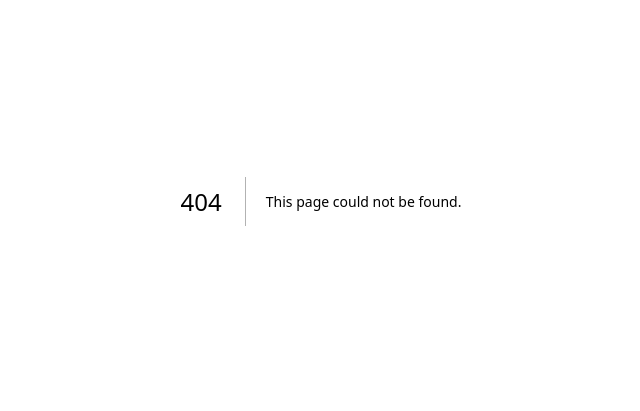
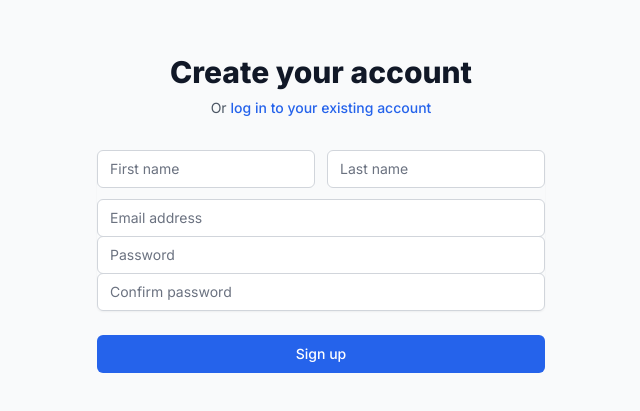
Before and after one commit to dzodze00/claimly.app, a Next.js app: page /signup in a window 1280 px wide. Before the commit this address had no page. Shown: the part 199-610 px from the top of the page, without its empty margins (319-959 px from the left). Built offline with nearby package versions, Linux system fonts and the light colour scheme.

Commit message:
Create page.tsx

```diff
--- /dev/null
+++ b/app/signup/page.tsx
@@ -0,0 +1,202 @@
+"use client"
+
+import type React from "react"
+
+import Link from "next/link"
+import { useState } from "react"
+
+export default function SignupPage() {
+  const [formData, setFormData] = useState({
+    firstName: "",
+    lastName: "",
+    email: "",
+    password: "",
+    confirmPassword: "",
+  })
+
+  const [isLoading, setIsLoading] = useState(false)
+  const [errors, setErrors] = useState<Record<string, string>>({})
+
+  const handleChange = (e: React.ChangeEvent<HTMLInputElement>) => {
+    const { name, value } = e.target
+    setFormData((prev) => ({
+      ...prev,
+      [name]: value,
+    }))
+
+    // Clear error when user types
+    if (errors[name]) {
+      setErrors((prev) => {
+        const newErrors = { ...prev }
+        delete newErrors[name]
+        return newErrors
+      })
+    }
+  }
+
+  const validate = () => {
+    const newErrors: Record<string, string> = {}
+
+    if (!formData.firstName) newErrors.firstName = "First name is required"
+    if (!formData.lastName) newErrors.lastName = "Last name is required"
+
+    if (!formData.email) newErrors.email = "Email is required"
+    else if (!/\S+@\S+\.\S+/.test(formData.email)) newErrors.email = "Email is invalid"
+
+    if (!formData.password) newErrors.password = "Password is required"
+    else if (formData.password.length < 8) newErrors.password = "Password must be at least 8 characters"
+
+    if (formData.password !== formData.confirmPassword) {
+      newErrors.confirmPassword = "Passwords do not match"
+    }
+
+    setErrors(newErrors)
+    return Object.keys(newErrors).length === 0
+  }
+
+  const handleSubmit = (e: React.FormEvent) => {
+    e.preventDefault()
+
+    if (validate()) {
+      setIsLoading(true)
+
+      // Simulate API call
+      setTimeout(() => {
+        setIsLoading(false)
+        // In a real app, you would redirect to dashboard or home page after successful signup
+        window.location.href = "/"
+      }, 1500)
+    }
+  }
+
+  return (
+    <div className="min-h-screen flex items-center justify-center bg-gray-50 py-12 px-4 sm:px-6 lg:px-8">
+      <div className="max-w-md w-full space-y-8">
+        <div>
+          <h1 className="mt-6 text-center text-3xl font-extrabold text-gray-900">Create your account</h1>
+          <p className="mt-2 text-center text-sm text-gray-600">
+            Or{" "}
+            <Link href="/login" className="font-medium text-blue-600 hover:text-blue-500">
+              log in to your existing account
+            </Link>
+          </p>
+        </div>
+
+        <form className="mt-8 space-y-6" onSubmit={handleSubmit}>
+          <div className="rounded-md shadow-sm -space-y-px">
+            <div className="grid grid-cols-2 gap-3 mb-3">
+              <div>
+                <label htmlFor="firstName" className="sr-only">
+                  First Name
+                </label>
+                <input
+                  id="firstName"
+                  name="firstName"
+                  type="text"
+                  required
+                  value={formData.firstName}
+                  onChange={handleChange}
+                  className={`appearance-none rounded-md relative block w-full px-3 py-2 border ${
+                    errors.firstName ? "border-red-500" : "border-gray-300"
+                  } placeholder-gray-500 text-gray-900 focus:outline-none focus:ring-blue-500 focus:border-blue-500 focus:z-10 sm:text-sm`}
+                  placeholder="First name"
+                />
+                {errors.firstName && <p className="text-red-500 text-xs mt-1">{errors.firstName}</p>}
+              </div>
+              <div>
+                <label htmlFor="lastName" className="sr-only">
+                  Last Name
+                </label>
+                <input
+                  id="lastName"
+                  name="lastName"
+                  type="text"
+                  required
+                  value={formData.lastName}
+                  onChange={handleChange}
+                  className={`appearance-none rounded-md relative block w-full px-3 py-2 border ${
+                    errors.lastName ? "border-red-500" : "border-gray-300"
+                  } placeholder-gray-500 text-gray-900 focus:outline-none focus:ring-blue-500 focus:border-blue-500 focus:z-10 sm:text-sm`}
+                  placeholder="Last name"
+                />
+                {errors.lastName && <p className="text-red-500 text-xs mt-1">{errors.lastName}</p>}
+              </div>
+            </div>
+
+            <div className="mb-3">
+              <label htmlFor="email" className="sr-only">
+                Email address
+              </label>
+              <input
+                id="email"
+                name="email"
+                type="email"
+                autoComplete="email"
+                required
+                value={formData.email}
+                onChange={handleChange}
+                className={`appearance-none rounded-md relative block w-full px-3 py-2 border ${
+                  errors.email ? "border-red-500" : "border-gray-300"
+                } placeholder-gray-500 text-gray-900 focus:outline-none focus:ring-blue-500 focus:border-blue-500 focus:z-10 sm:text-sm`}
+                placeholder="Email address"
+              />
+              {errors.email && <p className="text-red-500 text-xs mt-1">{errors.email}</p>}
+            </div>
+
+            <div className="mb-3">
+              <label htmlFor="password" className="sr-only">
+                Password
+              </label>
+              <input
+                id="password"
+                name="password"
+                type="password"
+                autoComplete="new-password"
+                required
+                value={formData.password}
+                onChange={handleChange}
+                className={`appearance-none rounded-md relative block w-full px-3 py-2 border ${
+                  errors.password ? "border-red-500" : "border-gray-300"
+                } placeholder-gray-500 text-gray-900 focus:outline-none focus:ring-blue-500 focus:border-blue-500 focus:z-10 sm:text-sm`}
+                placeholder="Password"
+              />
+              {errors.password && <p className="text-red-500 text-xs mt-1">{errors.password}</p>}
+            </div>
+
+            <div>
+              <label htmlFor="confirmPassword" className="sr-only">
+                Confirm Password
+              </label>
+              <input
+                id="confirmPassword"
+                name="confirmPassword"
+                type="password"
+                autoComplete="new-password"
+                required
+                value={formData.confirmPassword}
+                onChange={handleChange}
+                className={`appearance-none rounded-md relative block w-full px-3 py-2 border ${
+                  errors.confirmPassword ? "border-red-500" : "border-gray-300"
+                } placeholder-gray-500 text-gray-900 focus:outline-none focus:ring-blue-500 focus:border-blue-500 focus:z-10 sm:text-sm`}
+                placeholder="Confirm password"
+              />
+              {errors.confirmPassword && <p className="text-red-500 text-xs mt-1">{errors.confirmPassword}</p>}
+            </div>
+          </div>
+
+          <div>
+            <button
+              type="submit"
+              disabled={isLoading}
+              className={`group relative w-full flex justify-center py-2 px-4 border border-transparent text-sm font-medium rounded-md text-white ${
+                isLoading ? "bg-blue-400" : "bg-blue-600 hover:bg-blue-700"
+              } focus:outline-none focus:ring-2 focus:ring-offset-2 focus:ring-blue-500`}
+            >
+              {isLoading ? "Creating account..." : "Sign up"}
+            </button>
+          </div>
+        </form>
+      </div>
+    </div>
+  )
+}
```
